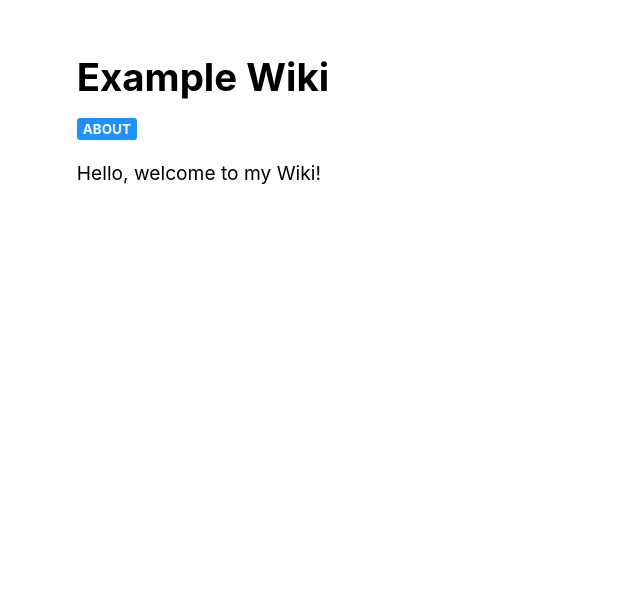
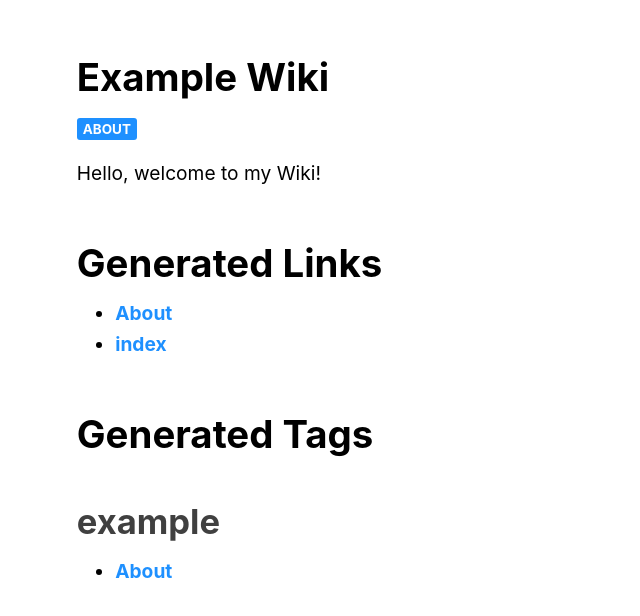
Before and after one commit to sea-grass/wiki, a plain HTML site: page index.html in a window 1280 px wide. Shown: the whole page, without its empty margins (0-640 px from the left). Drawn offline with Linux system fonts and the light colour scheme.

Commit message:
Publish 'build' to 'gh-pages' in 'sea-grass/wiki'

```diff
--- a/index.html
+++ b/index.html
@@ -18,5 +18,23 @@
 Hello, welcome to my Wiki!
 </p>
 
+<div id="Generated Links"><h1 id="Generated Links" class="header"><a href="#Generated Links">Generated Links</a></h1></div>
+<ul>
+<li>
+<a href="About.html">About</a>
+
+<li>
+<a href="index.html">index</a>
+
+</ul>
+
+<div id="Generated Tags"><h1 id="Generated Tags" class="header"><a href="#Generated Tags">Generated Tags</a></h1></div>
+<div id="Generated Tags-example"><h2 id="example" class="header"><a href="#Generated Tags-example">example</a></h2></div>
+<ul>
+<li>
+<a href="About.html">About</a>
+
+</ul>
+
 </body>
 </html>
```
Also changed, not shown: About.html (+4 -0 lines).
